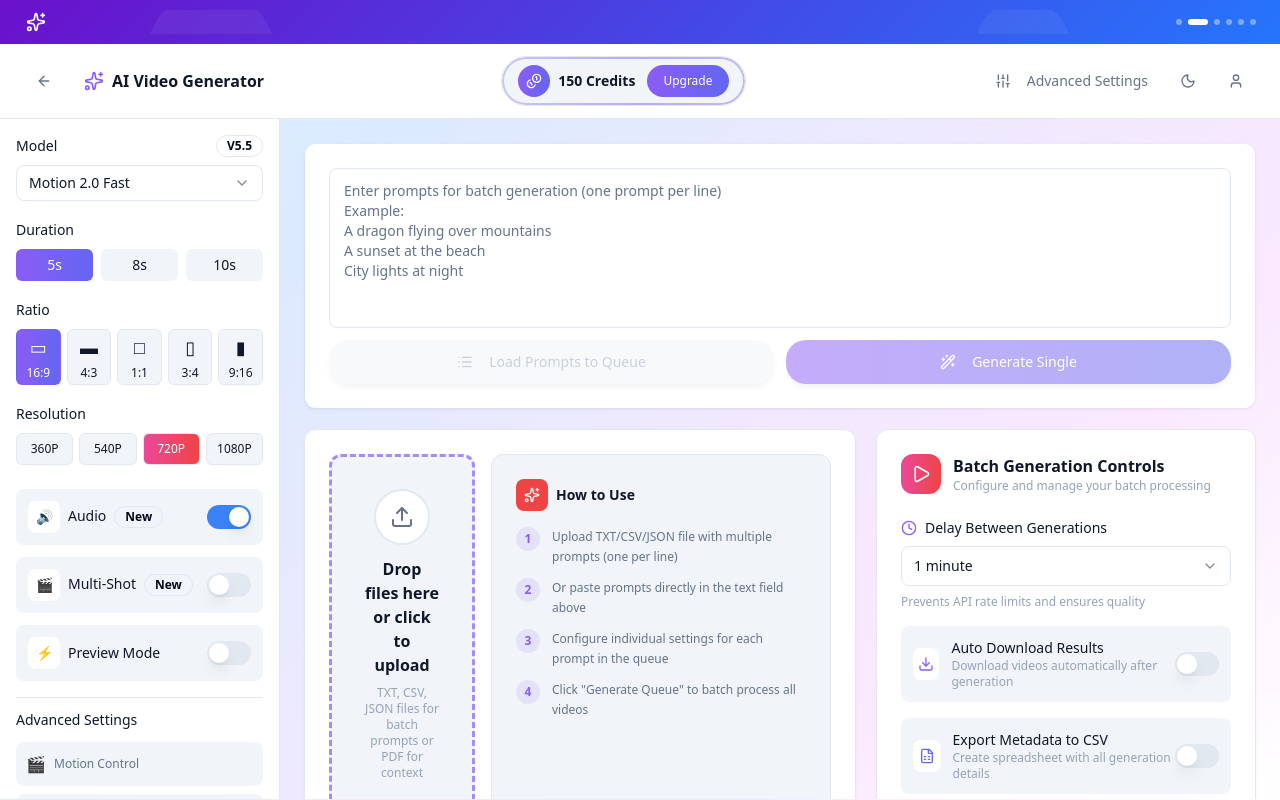
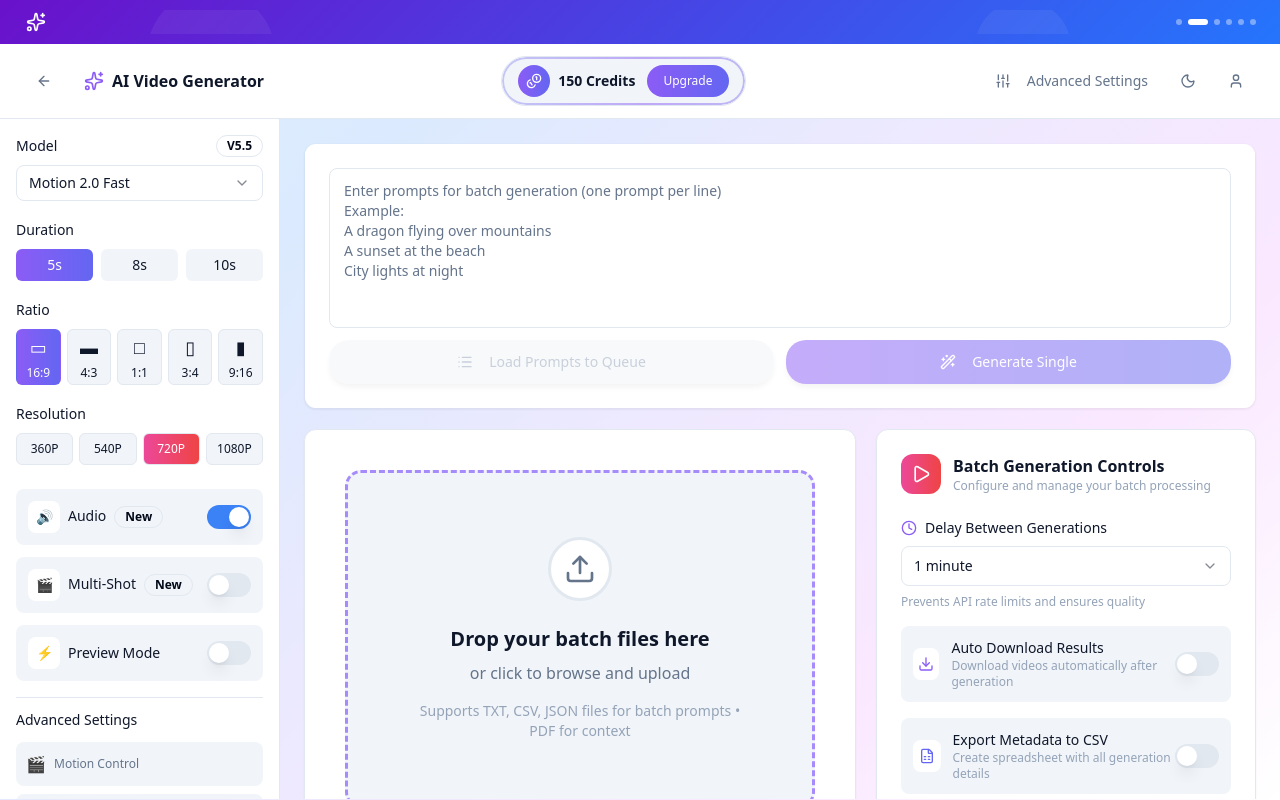
Before and after one commit to Nimesh-Kavinda/textToVideo, a React (Vite) app: page /converter in a window 1280 px wide. Built offline with nearby package versions, Linux system fonts and the light colour scheme.

Commit message:
feat: Refactor FileUploadSection for improved drag-and-drop UX and update GeneratedVideosGallery action buttons layout

```diff
--- a/src/components/converter/FileUploadSection.jsx
+++ b/src/components/converter/FileUploadSection.jsx
@@ -1,6 +1,5 @@
 import React from 'react';
-import { motion } from 'framer-motion';
-import { Upload, FileText, Trash2, Sparkles } from 'lucide-react';
+import { Upload, FileText, Trash2 } from 'lucide-react';
 import { Card } from '../ui/card';
 import { Button } from '../ui/button';
 
@@ -25,16 +24,14 @@ export const FileUploadSection = ({
         borderColor: colors.border.main,
       }}
     >
-      <div className="p-6 space-y-4">
-        {/* Desktop: File Upload and Instructions Grid */}
+      <div className="p-6 lg:p-10 space-y-4">
+        {/* Desktop: Full Width Drag and Drop */}
         {!isMobile && (
-          <div className="grid grid-cols-1 lg:grid-cols-[1fr_340px] gap-4">
-            {/* File Upload - Left Side */}
           <div
             onDragOver={onDragOver}
             onDrop={onDrop}
             onDragLeave={onDragLeave}
-              className="group relative border-2 border-dashed rounded-xl p-8 text-center transition-all duration-300 cursor-pointer hover:border-opacity-100"
+            className="group relative border-2 border-dashed rounded-2xl p-16 text-center transition-all duration-300 cursor-pointer hover:border-opacity-100 hover:shadow-xl"
             style={{
               borderColor: isDragging
                 ? colors.primary.main
@@ -46,6 +43,7 @@ export const FileUploadSection = ({
                 : colors.background.hover,
               borderWidth: '3px',
               borderStyle: 'dashed',
+              minHeight: '280px',
             }}
           >
             <input
@@ -55,21 +53,22 @@ export const FileUploadSection = ({
               onChange={onFileUpload}
               className="absolute inset-0 w-full h-full opacity-0 cursor-pointer"
             />
+            <div className="flex flex-col items-center justify-center gap-6">
               <div
-                className="w-14 h-14 mx-auto mb-3 rounded-full flex items-center justify-center transition-all duration-300"
+                className="w-16 h-16 mx-auto rounded-full flex items-center justify-center transition-all duration-300 group-hover:scale-110"
                 style={{
                   backgroundColor: isDragging
                     ? `${colors.primary.main}20`
                     : theme === 'dark'
                     ? '#444444'
                     : colors.background.card,
-                  border: `2px solid ${
+                  border: `3px solid ${
                     isDragging ? colors.primary.main : colors.border.main
                   }`,
                 }}
               >
                 <Upload
-                  className="w-6 h-6 transition-all duration-300"
+                  className="w-8 h-8 transition-all duration-300"
                   style={{
                     color: isDragging
                       ? colors.primary.main
@@ -77,108 +76,28 @@ export const FileUploadSection = ({
                   }}
                 />
               </div>
+              <div>
                 <p
-                className="text-base font-semibold mb-2 transition-colors duration-300"
+                  className="text-xl font-semibold mb-2 transition-colors duration-300"
                   style={{
-                  color: isDragging ? colors.primary.main : colors.text.primary,
+                    color: isDragging
+                      ? colors.primary.main
+                      : colors.text.primary,
                   }}
                 >
-                Drop files here or click to upload
+                  Drop your batch files here
                 </p>
-              <p className="text-xs" style={{ color: colors.text.tertiary }}>
-                TXT, CSV, JSON files for batch prompts or PDF for context
+                <p
+                  className="text-base mb-4"
+                  style={{ color: colors.text.secondary }}
+                >
+                  or click to browse and upload
+                </p>
+                <p className="text-sm" style={{ color: colors.text.tertiary }}>
+                  Supports TXT, CSV, JSON files for batch prompts • PDF for
+                  context
                 </p>
               </div>
-
-            {/* Instructions Panel - Right Side */}
-            <div
-              className="rounded-xl p-6 border"
-              style={{
-                backgroundColor: colors.background.hover,
-                borderColor: colors.border.main,
-              }}
-            >
-              <div className="flex items-center gap-2 mb-4">
-                <div
-                  className="w-8 h-8 rounded-lg flex items-center justify-center"
-                  style={{
-                    background: colors.icon.error,
-                  }}
-                >
-                  <Sparkles
-                    className="w-4 h-4"
-                    style={{ color: colors.text.white }}
-                  />
-                </div>
-                <h3
-                  className="font-semibold text-sm"
-                  style={{ color: colors.text.primary }}
-                >
-                  How to Use
-                </h3>
-              </div>
-              <motion.div
-                className="space-y-3"
-                initial="hidden"
-                animate="visible"
-                variants={{
-                  hidden: { opacity: 0 },
-                  visible: {
-                    opacity: 1,
-                    transition: {
-                      staggerChildren: 0.15,
-                    },
-                  },
-                }}
-              >
-                {[
-                  {
-                    number: 1,
-                    text: 'Upload TXT/CSV/JSON file with multiple prompts (one per line)',
-                  },
-                  {
-                    number: 2,
-                    text: 'Or paste prompts directly in the text field above',
-                  },
-                  {
-                    number: 3,
-                    text: 'Configure individual settings for each prompt in the queue',
-                  },
-                  {
-                    number: 4,
-                    text: 'Click "Generate Queue" to batch process all videos',
-                  },
-                ].map((item, index) => (
-                  <motion.div
-                    key={index}
-                    className="flex gap-3"
-                    variants={{
-                      hidden: { opacity: 0, x: -20 },
-                      visible: {
-                        opacity: 1,
-                        x: 0,
-                        transition: { duration: 0.5, ease: 'easeOut' },
-                      },
-                    }}
-                  >
-                    <div
-                      className="flex-shrink-0 w-6 h-6 rounded-full flex items-center justify-center text-xs font-bold"
-                      style={{
-                        backgroundColor: `${colors.primary.main}20`,
-                        color: colors.primary.main,
-                      }}
-                    >
-                      {item.number}
-                    </div>
-                    <p
-                      className="text-xs leading-relaxed"
-                      style={{ color: colors.text.secondary }}
-                    >
-                      {item.text}
-                    </p>
-                  </motion.div>
-                ))}
-              </motion.div>
             </div>
           </div>
         )}
--- a/src/components/converter/GeneratedVideosGallery.jsx
+++ b/src/components/converter/GeneratedVideosGallery.jsx
@@ -345,19 +345,6 @@ export const GeneratedVideosGallery = ({
                         {/* Action Buttons */}
                         <div className="grid grid-cols-3 gap-2">
                           {video.status === 'completed' && (
-                            <>
-                              <Button
-                                size="sm"
-                                onClick={() => setSelectedVideo(video)}
-                                className="h-8 text-xs px-2"
-                                style={{
-                                  background: colors.primary.gradient,
-                                  color: colors.text.white,
-                                }}
-                              >
-                                <Play className="w-3 h-3 mr-1" />
-                                View
-                              </Button>
                             <Button
                               size="sm"
                               variant="outline"
@@ -372,8 +359,8 @@ export const GeneratedVideosGallery = ({
                               <Download className="w-3 h-3 mr-1" />
                               Save
                             </Button>
-                            </>
                           )}
+
                           <Button
                             size="sm"
                             variant="outline"
@@ -388,12 +375,13 @@ export const GeneratedVideosGallery = ({
                             <Copy className="w-3 h-3 mr-1" />
                             Copy
                           </Button>
+
                           {video.status === 'completed' && (
                             <Button
                               size="sm"
                               variant="ghost"
                               onClick={() => onDelete(video.id)}
-                              className="h-8 text-xs px-2 col-span-3"
+                              className="h-8 text-xs px-2"
                               style={{ color: colors.status.error }}
                             >
                               <Trash2 className="w-3 h-3 mr-1" />
```
Also changed, not shown: src/pages/TextToVideoConverter.jsx (+89 -9 lines). Lines whose indentation alone changed are shown as unchanged.
